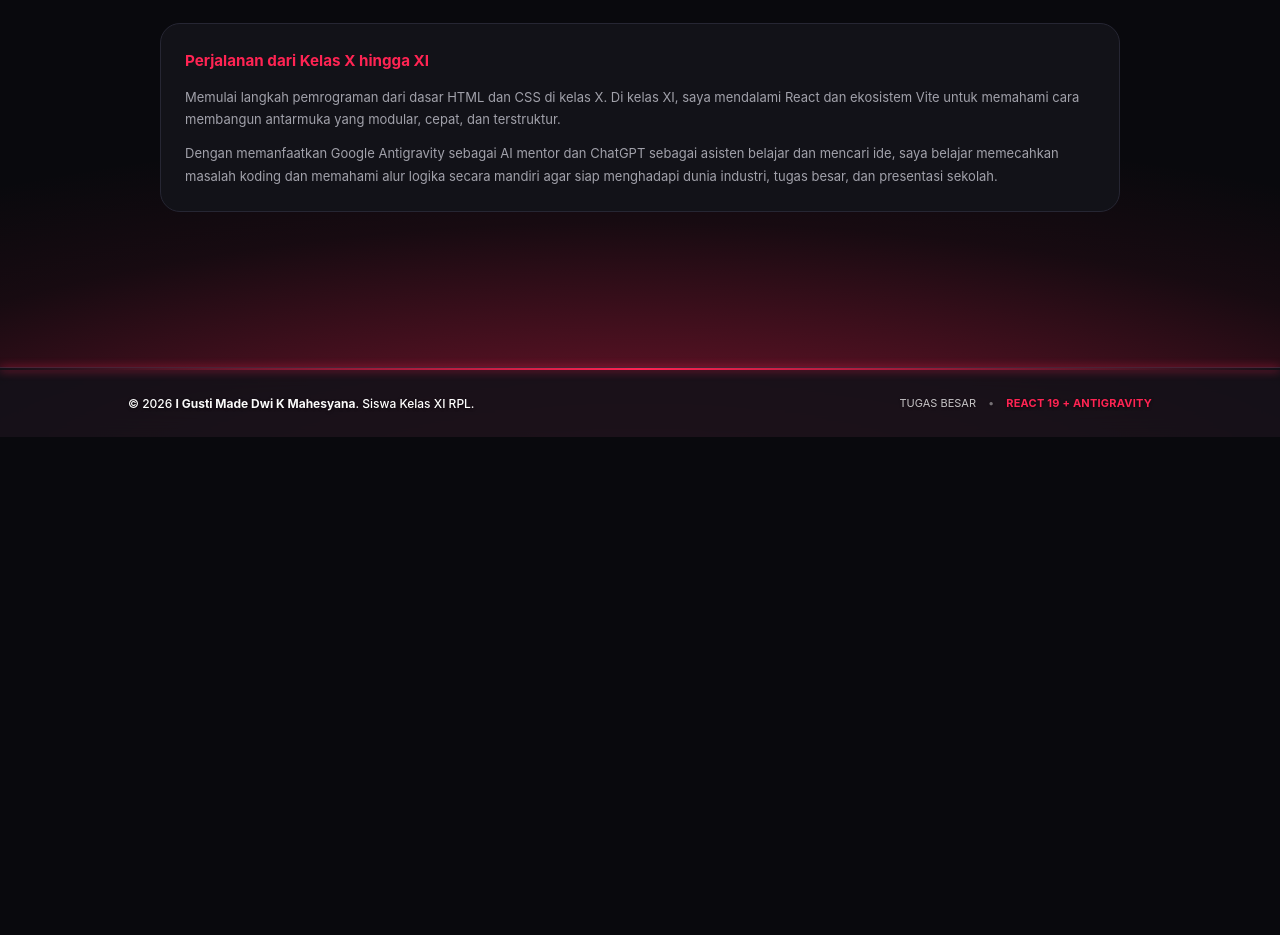
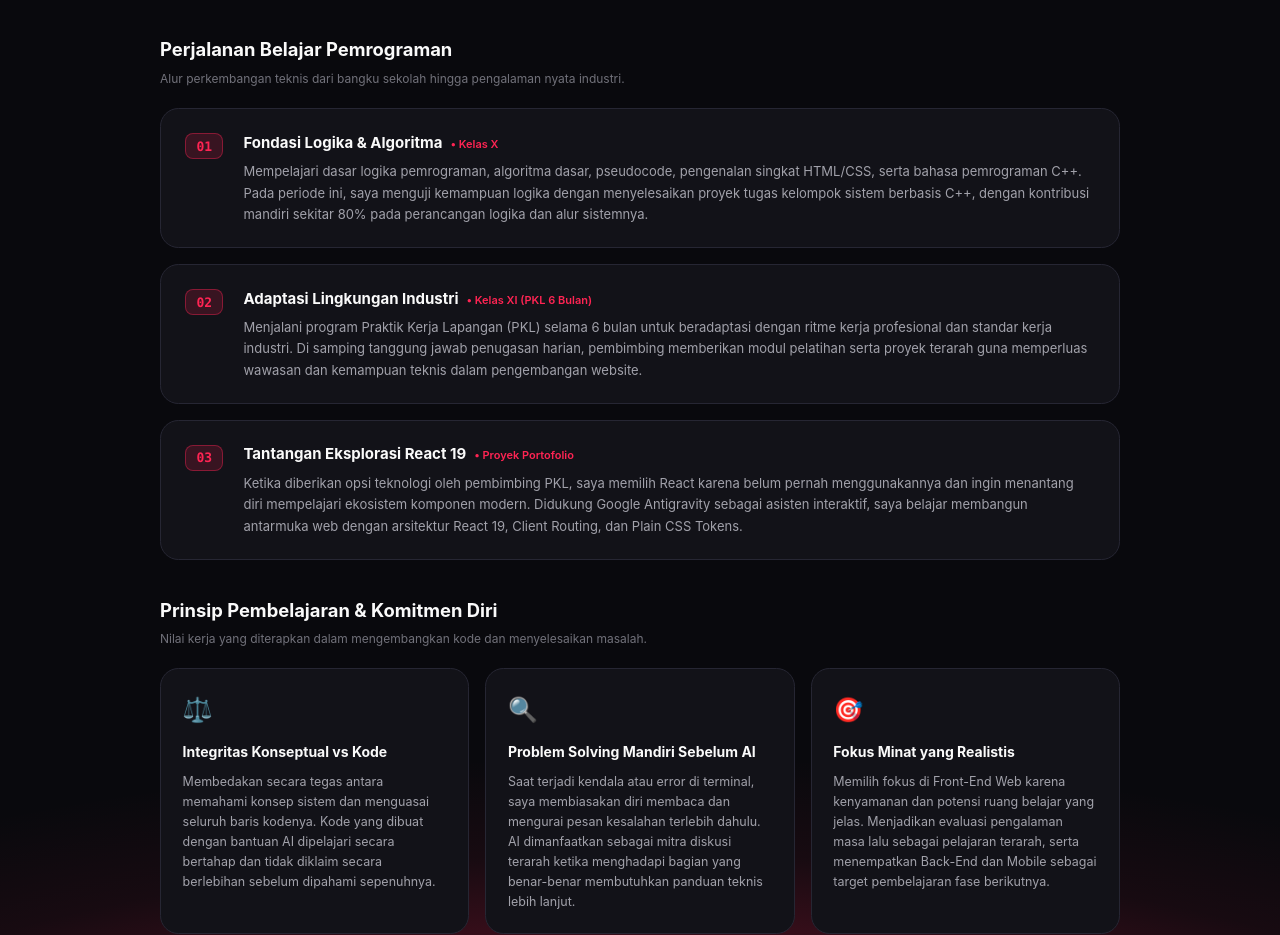
Before and after one commit to Mahesyana/Portofolio-web, a React (Vite) app: page /about in a window 1280 px wide. Shown: the part 363-1298 px from the top of the page. Before the commit the page ends 800 px from the top, so only its background shows below. Built offline with nearby package versions, Linux system fonts and the light colour scheme.

Commit message:
tahap 3: perbarui halaman About Me dengan timeline faktual dan 3 prinsip belajar mandiri

```diff
--- a/src/pages/About.jsx
+++ b/src/pages/About.jsx
@@ -3,10 +3,11 @@ import '../styles/pages.css';
 export default function About() {
   return (
     <div className="container">
+      {/* Header Halaman */}
       <div className="page-header">
         <div className="page-eyebrow">Perkenalan Diri</div>
         <h1 className="page-title">Tentang Saya &amp; Perjalanan Belajar</h1>
-        <p className="page-subtitle">Mengenal latar belakang pendidikan dan minat di bidang pengembangan web.</p>
+        <p className="page-subtitle">Mengenal latar belakang pendidikan, pengalaman praktik industri, dan prinsip pembelajaran.</p>
       </div>
 
       {/* 3 Kartu Sorotan Informasi */}
@@ -18,28 +19,104 @@ export default function About() {
         </div>
 
         <div className="app-card stat-card">
-          <div className="stat-label">Fokus Belajar</div>
-          <div className="stat-value">Front-End Web</div>
-          <div className="stat-desc">React 19, Component, Plain CSS</div>
+          <div className="stat-label">Aktivitas Saat Ini</div>
+          <div className="stat-value">Praktik Kerja Lapangan</div>
+          <div className="stat-desc">Program Industri (6 Bulan)</div>
         </div>
 
         <div className="app-card stat-card">
-          <div className="stat-label">Tujuan Karier</div>
-          <div className="stat-value">Software Engineer</div>
-          <div className="stat-desc">Membangun produk digital bermanfaat</div>
+          <div className="stat-label">Fokus Teknis</div>
+          <div className="stat-value">Front-End Web</div>
+          <div className="stat-desc">Eksplorasi React 19 &amp; Vite 8</div>
         </div>
       </div>
 
-      {/* Cerita Perjalanan Belajar */}
-      <div className="app-card bio-card">
-        <h3>Perjalanan dari Kelas X hingga XI</h3>
-        <p>
-          Memulai langkah pemrograman dari dasar HTML dan CSS di kelas X. Di kelas XI, saya mendalami React dan ekosistem Vite untuk memahami cara membangun antarmuka yang modular, cepat, dan terstruktur.
-        </p>
-        <p style={{ marginTop: '0.75rem' }}>
-          Dengan memanfaatkan Google Antigravity sebagai AI mentor dan ChatGPT sebagai asisten belajar dan mencari ide, saya belajar memecahkan masalah koding dan memahami alur logika secara mandiri agar siap menghadapi dunia industri, tugas besar, dan presentasi sekolah.
-        </p>
+      {/* Bagian 1: Timeline Perjalanan Belajar */}
+      <div className="about-section-container">
+        <div className="about-section-heading">
+          <h2>Perjalanan Belajar Pemrograman</h2>
+          <p>Alur perkembangan teknis dari bangku sekolah hingga pengalaman nyata industri.</p>
+        </div>
+
+        <div className="timeline-cards-list">
+          {/* Fase 1 */}
+          <div className="app-card timeline-step-card">
+            <span className="timeline-badge-number">01</span>
+            <div className="timeline-body">
+              <h3>
+                Fondasi Logika &amp; Algoritma
+                <span className="timeline-period-tag">• Kelas X</span>
+              </h3>
+              <p>
+                Mempelajari dasar logika pemrograman, algoritma dasar, pseudocode, pengenalan singkat HTML/CSS, serta bahasa pemrograman C++. Pada periode ini, saya menguji kemampuan logika dengan menyelesaikan proyek tugas kelompok sistem berbasis C++, dengan kontribusi mandiri sekitar 80% pada perancangan logika dan alur sistemnya.
+              </p>
+            </div>
+          </div>
+
+          {/* Fase 2 */}
+          <div className="app-card timeline-step-card">
+            <span className="timeline-badge-number">02</span>
+            <div className="timeline-body">
+              <h3>
+                Adaptasi Lingkungan Industri
+                <span className="timeline-period-tag">• Kelas XI (PKL 6 Bulan)</span>
+              </h3>
+              <p>
+                Menjalani program Praktik Kerja Lapangan (PKL) selama 6 bulan untuk beradaptasi dengan ritme kerja profesional dan standar kerja industri. Di samping tanggung jawab penugasan harian, pembimbing memberikan modul pelatihan serta proyek terarah guna memperluas wawasan dan kemampuan teknis dalam pengembangan website.
+              </p>
+            </div>
+          </div>
+
+          {/* Fase 3 */}
+          <div className="app-card timeline-step-card">
+            <span className="timeline-badge-number">03</span>
+            <div className="timeline-body">
+              <h3>
+                Tantangan Eksplorasi React 19
+                <span className="timeline-period-tag">• Proyek Portofolio</span>
+              </h3>
+              <p>
+                Ketika diberikan opsi teknologi oleh pembimbing PKL, saya memilih React karena belum pernah menggunakannya dan ingin menantang diri mempelajari ekosistem komponen modern. Didukung Google Antigravity sebagai asisten interaktif, saya belajar membangun antarmuka web dengan arsitektur React 19, Client Routing, dan Plain CSS Tokens.
+              </p>
+            </div>
+          </div>
+        </div>
       </div>
+
+      {/* Bagian 2: Prinsip Belajar & Karakter Pribadi */}
+      <div className="about-section-container">
+        <div className="about-section-heading">
+          <h2>Prinsip Pembelajaran &amp; Komitmen Diri</h2>
+          <p>Nilai kerja yang diterapkan dalam mengembangkan kode dan menyelesaikan masalah.</p>
+        </div>
+
+        <div className="values-grid">
+          <div className="app-card value-card">
+            <div className="value-card-icon">⚖️</div>
+            <h3>Integritas Konseptual vs Kode</h3>
+            <p>
+              Membedakan secara tegas antara memahami konsep sistem dan menguasai seluruh baris kodenya. Kode yang dibuat dengan bantuan AI dipelajari secara bertahap dan tidak diklaim secara berlebihan sebelum dipahami sepenuhnya.
+            </p>
+          </div>
+
+          <div className="app-card value-card">
+            <div className="value-card-icon">🔍</div>
+            <h3>Problem Solving Mandiri Sebelum AI</h3>
+            <p>
+              Saat terjadi kendala atau error di terminal, saya membiasakan diri membaca dan mengurai pesan kesalahan terlebih dahulu. AI dimanfaatkan sebagai mitra diskusi terarah ketika menghadapi bagian yang benar-benar membutuhkan panduan teknis lebih lanjut.
+            </p>
+          </div>
+
+          <div className="app-card value-card">
+            <div className="value-card-icon">🎯</div>
+            <h3>Fokus Minat yang Realistis</h3>
+            <p>
+              Memilih fokus di Front-End Web karena kenyamanan dan potensi ruang belajar yang jelas. Menjadikan evaluasi pengalaman masa lalu sebagai pelajaran terarah, serta menempatkan Back-End dan Mobile sebagai target pembelajaran fase berikutnya.
+            </p>
+          </div>
+        </div>
+      </div>
+
     </div>
   );
 }
--- a/src/styles/pages.css
+++ b/src/styles/pages.css
@@ -750,3 +750,124 @@
   border-color: var(--crimson);
   color: var(--crimson);
 }
+
+
+/* ==========================================================================
+   STYLING TAMBAHAN HALAMAN ABOUT ME (TIMELINE & PRINSIP BELAJAR)
+   ========================================================================== */
+
+.about-section-container {
+  margin-top: 2.25rem;
+}
+
+.about-section-heading {
+  margin-bottom: 1.25rem;
+}
+
+.about-section-heading h2 {
+  font-size: 1.15rem;
+  font-weight: 700;
+  color: var(--text-headline);
+  margin-bottom: 0.25rem;
+}
+
+.about-section-heading p {
+  font-size: 0.75rem;
+  color: var(--text-muted);
+}
+
+/* Timeline Layout */
+.timeline-cards-list {
+  display: flex;
+  flex-direction: column;
+  gap: 1rem;
+}
+
+.timeline-step-card {
+  padding: 1.35rem 1.5rem;
+  border-radius: 1.15rem;
+  display: flex;
+  gap: 1.25rem;
+  align-items: flex-start;
+  transition: transform 0.2s ease, border-color 0.2s ease;
+}
+
+.timeline-step-card:hover {
+  transform: translateY(-2px);
+  border-color: var(--crimson-border);
+}
+
+.timeline-badge-number {
+  font-family: var(--font-mono);
+  font-size: 0.8125rem;
+  font-weight: 800;
+  color: var(--crimson);
+  background-color: var(--crimson-light);
+  border: 1px solid var(--crimson-border);
+  padding: 0.35rem 0.65rem;
+  border-radius: 0.5rem;
+  line-height: 1;
+  flex-shrink: 0;
+  margin-top: 0.15rem;
+}
+
+.timeline-body h3 {
+  font-size: 0.9375rem;
+  font-weight: 700;
+  color: var(--text-headline);
+  margin-bottom: 0.4rem;
+}
+
+.timeline-period-tag {
+  font-size: 0.6875rem;
+  font-weight: 600;
+  color: var(--crimson);
+  margin-left: 0.5rem;
+}
+
+.timeline-body p {
+  font-size: 0.8125rem;
+  line-height: 1.65;
+  color: var(--text-body);
+  margin: 0;
+}
+
+/* Core Values Grid */
+.values-grid {
+  display: grid;
+  grid-template-columns: 1fr;
+  gap: 1rem;
+}
+
+@media (min-width: 768px) {
+  .values-grid {
+    grid-template-columns: repeat(3, 1fr);
+  }
+}
+
+.value-card {
+  padding: 1.35rem;
+  border-radius: 1.15rem;
+  display: flex;
+  flex-direction: column;
+  height: 100%;
+}
+
+.value-card-icon {
+  font-size: 1.5rem;
+  margin-bottom: 0.75rem;
+}
+
+.value-card h3 {
+  font-size: 0.875rem;
+  font-weight: 700;
+  color: var(--text-headline);
+  margin-bottom: 0.5rem;
+}
+
+.value-card p {
+  font-size: 0.78125rem;
+  line-height: 1.6;
+  color: var(--text-body);
+  margin: 0;
+}
```
